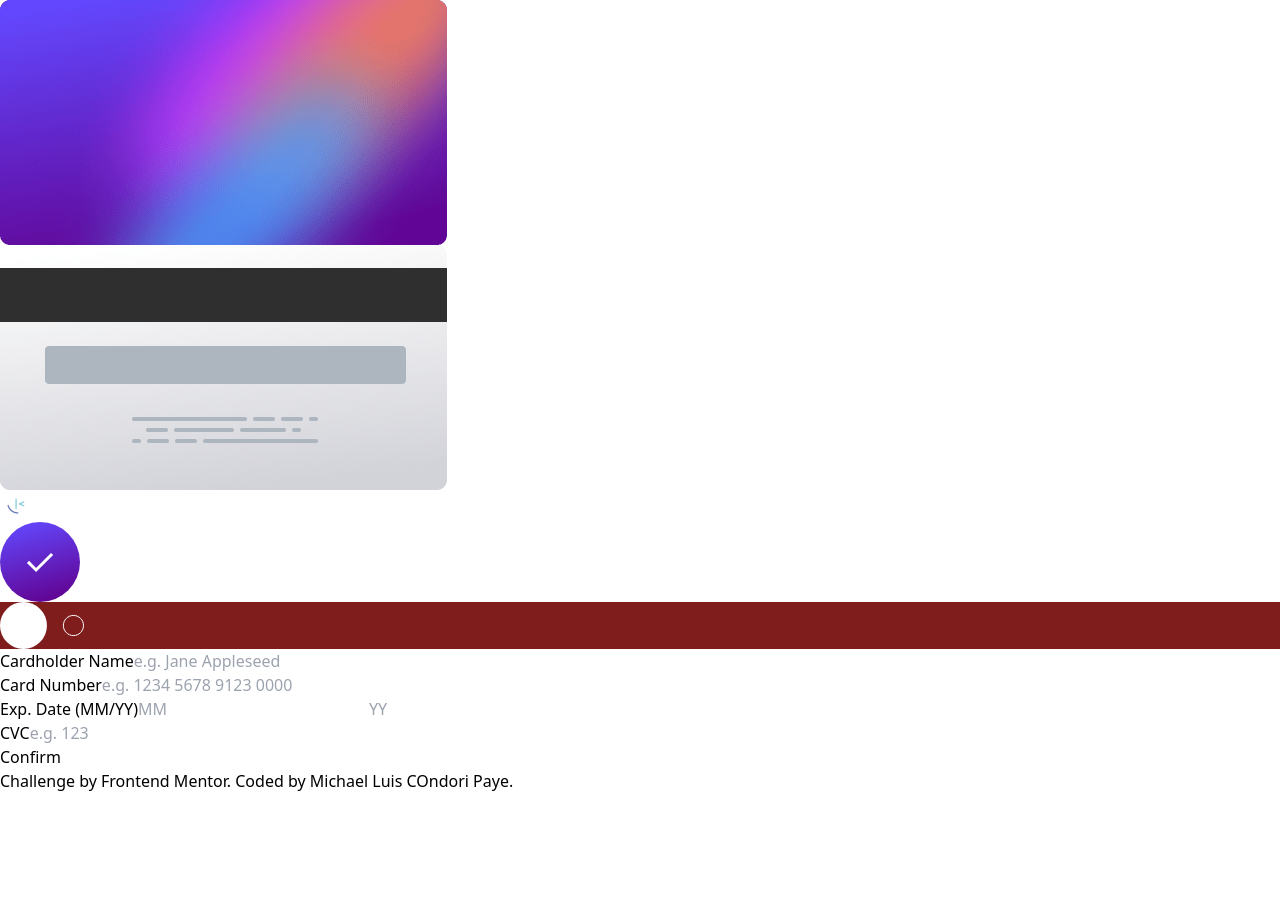
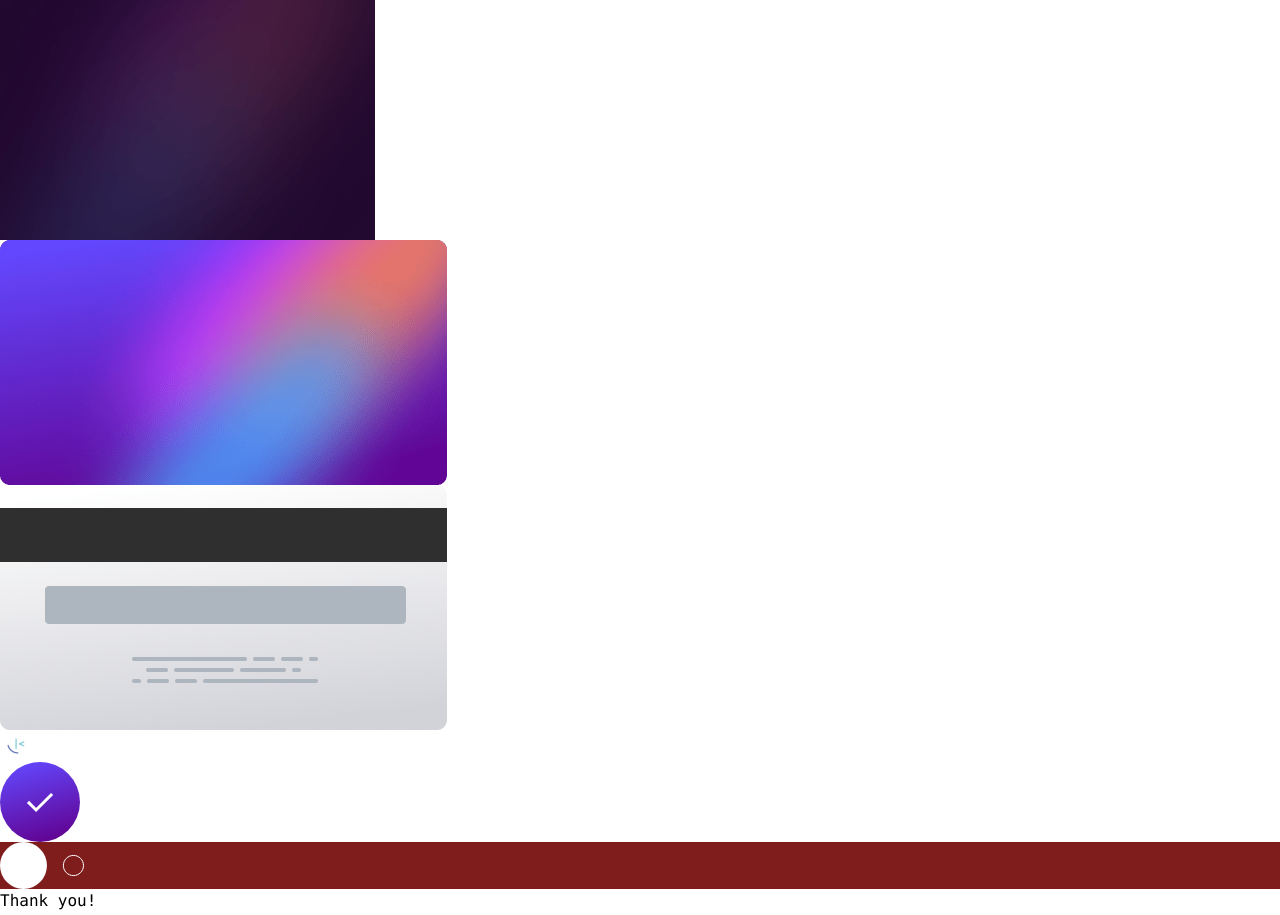
Before and after one commit to Luis-ase/Practicas-React, a React (Create React App) app: page /Project/FormInt in a window 1280 px wide. Shown: the top 915 px of the page. Before the commit the page ends 800 px from the top, so only its background shows below. Built offline with nearby package versions, Linux system fonts and the light colour scheme.

Commit message:
Add pequños cambios

```diff
--- a/src/Componentes/Project/CodigoQR-2/CodigoQR.tsx
+++ b/src/Componentes/Project/CodigoQR-2/CodigoQR.tsx
@@ -18,7 +18,7 @@ function CodigoQR() {
                         <p className="text-center">Scan the QR code to visit Frontend Mentor and take your coding skills to the next level</p>
                         <p className="text-center">
                          Challenge by <Link to="https://www.frontendmentor.io?ref=challenge" target="_blank"rel="noreferrer" >Frontend Mentor</Link>.
-                         Coded by <Link to="#">Michael Luis Condori Paye</Link>.
+                         Coded by Michael Luis Condori Paye
                         </p>
                         </div>
                     </div>
--- a/src/Componentes/Project/FormInt/FormInt.tsx
+++ b/src/Componentes/Project/FormInt/FormInt.tsx
@@ -5,7 +5,7 @@ import favicon from "./images/favicon-32x32.png"
 import icon from "./images/icon-complete.svg"
 import Cardlogo from "./images/card-logo.svg"
 import { useState } from "react";
-
+import mobil from "./images/bg-main-mobile.png"
 interface Formulario {
     usuario: string,
     codigo: number,
@@ -17,7 +17,8 @@ function FormInt() {
     const [data, setData] = useState<Formulario[]>([])
 
     return (
-        <div>
+        <div className="font-mono">
+            <img src={mobil} alt="background mobil" />
             <img src={Cardfrontal} alt="Card Frontal" />
             <img src={Cardback} alt="Cardback" />
             <img src={favicon} alt="Cardback" />
@@ -25,6 +26,12 @@ function FormInt() {
             <div className="bg-red-900">
 
             <img src={Cardlogo} alt="CardLogo" />
+            </div>
+
+
+            <div>
+                <h2>Thank you!</h2>
+                <p>We've added  your card details</p>
             </div>
             {/* 0000 0000 0000 0000
             Jane Appleseed
@@ -41,19 +48,19 @@ function FormInt() {
                 <div>
                     <div>
                         <label htmlFor="">Cardholder Name</label>
-                        <input type="text" placeholder="e.g. Jane Appleseed"/>
+                        <input type="text" placeholder="e.g. Jane Appleseed" className="border-slate-500 border rounded-lg"/>
                     </div>
                     <div>
                         <label htmlFor=""> Card Number</label>
-                        <input type={"number"} placeholder="e.g. 1234 5678 9123 0000" />
+                        <input type={"number"} placeholder="e.g. 1234 5678 9123 0000" className="border-slate-500 border rounded-lg"/>
                     </div>
                     <div>
                         <label htmlFor=""> Exp. Date (MM/YY)</label>
-                        <input type={"number"} placeholder="MM"/>
-                        <input type={"number"} placeholder="YY" />
+                        <input type={"number"} placeholder="MM" className="border-slate-500 border rounded-lg"/>
+                        <input type={"number"} placeholder="YY"  className="border-slate-500 border rounded-lg"/>
                         <div>
                             <label htmlFor="">CVC</label>
-                        <input type={"number"} placeholder="e.g. 123"/>
+                        <input type={"number"} placeholder="e.g. 123" className="border-slate-500 border rounded-lg"/>
                         </div>
                     </div>
                 <button>Confirm</button>
```
